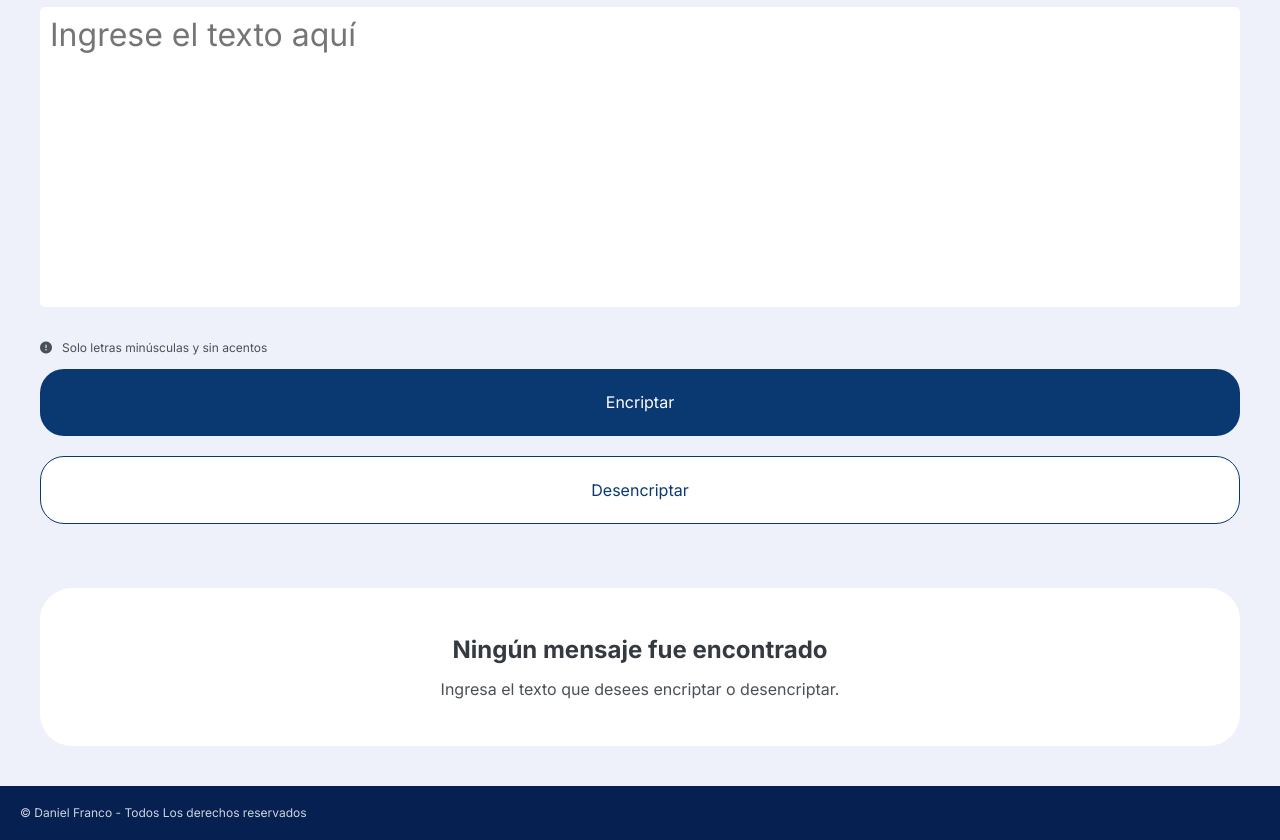
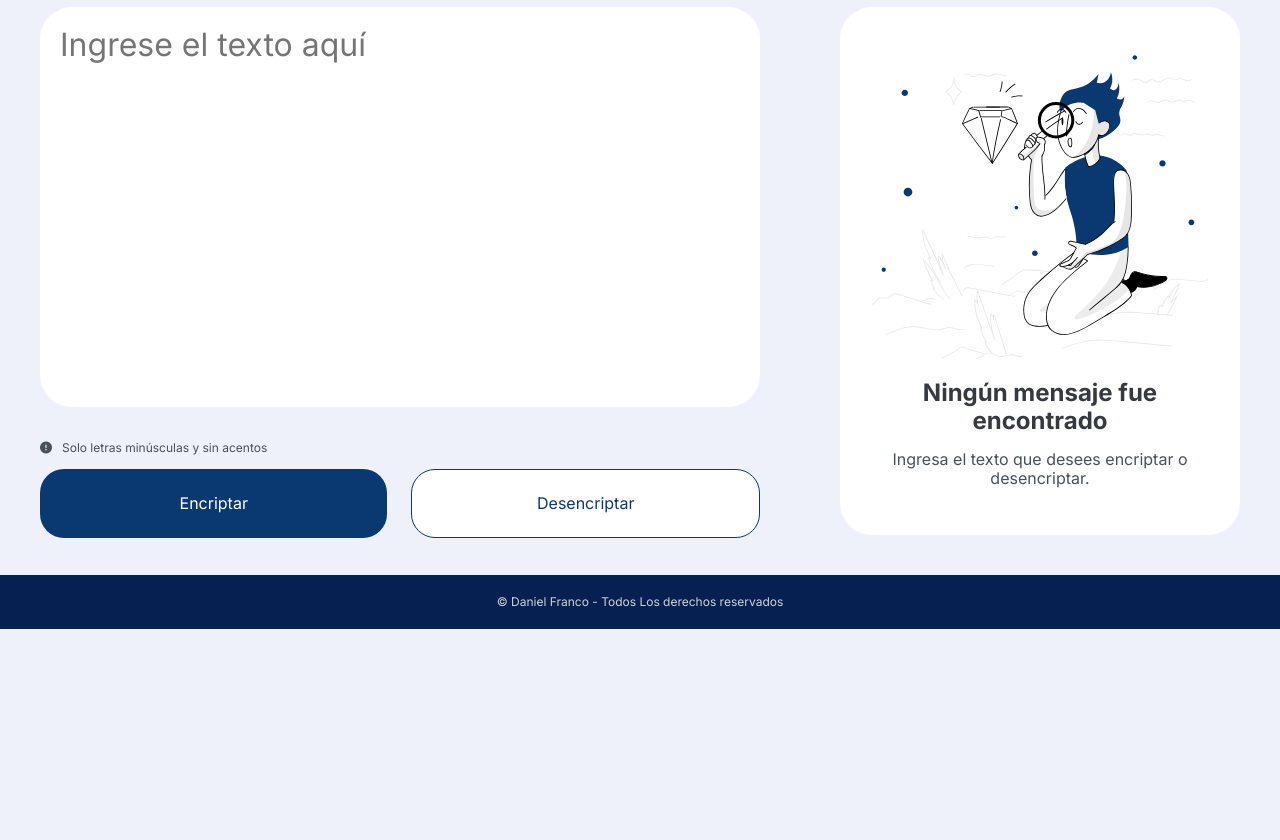
Before and after one commit to DFfranc/Encriptador_de_texto, a plain HTML site: page index.html in a window 1280 px wide. Shown: the part 93-933 px from the top of the page. After the commit the page ends 800 px from the top, so only its background shows below. Drawn offline with Linux system fonts and the light colour scheme.

Commit message:
CSS terminado para todos los tamaños de pantalla

```diff
--- a/css/styles.css
+++ b/css/styles.css
@@ -16,6 +16,7 @@ header {
     padding: 1rem;
     text-align: center;
     margin-bottom: 1rem;
+    width: 100%;
 }
 .titulo_principal{
     margin: 0 0 1.5rem 0;
@@ -29,8 +30,8 @@ header {
 .texto_entrada{
     resize: none;
     border: none;
-    border-radius: 0.5rem;
-    padding: 1rem;
+    border-radius: 3.2rem;
+    padding: 2rem;
     width: 100%;
     min-height: 30rem;
     font-size: 3.2rem;
@@ -90,8 +91,40 @@ header {
     margin-bottom: 1.6rem;
 }
 
+/* Contenido principal en pantalla de PC (940px)*/
+@media (min-width: 940px) {
+    .contenido_principal{
+        display: grid;
+        grid-template-columns: 2fr 1fr;
+        gap: 8rem;
+    }
+
+    .texto_entrada{
+        min-height: 40rem;
+    }
+
+    .btn_contenedor{
+        display: flex;
+        gap: 2.4rem;
+    }
+    .btn_encriptar,
+    .btn_desencriptar{
+        margin-bottom: 0;
+    }
+
+    /* Inserción de la imagen*/
+    .no_texto::before{
+        content: '';
+        display: block;
+        background-image: url(../img/Muñeco.svg);
+        height: 30.4rem;
+        width: 33.6rem;
+        margin-bottom: 2rem;
+    }
+}
+
 /* Footer */
-footer {
+footer{
     background-color: var(--darkBlue_500);
     padding: 2rem;
 }
@@ -99,4 +132,5 @@ footer {
     margin: 0;
     color: var(--gray_100);
     font-size: 1.2rem;
+    text-align: center;
 }
--- a/index.html
+++ b/index.html
@@ -18,11 +18,15 @@
             </div>
         </header>
 
-        <main>
-            <textarea class="texto_entrada" placeholder="Ingrese el texto aquí"></textarea>
-            <p class="advertencia"><i class="fa-solid fa-circle-exclamation"></i>Solo letras minúsculas y sin acentos</p>
-            <button class="btn_encriptar">Encriptar</button>
-            <button class="btn_desencriptar">Desencriptar</button>
+        <main class="contenido_principal">
+            <div>
+                <textarea class="texto_entrada" placeholder="Ingrese el texto aquí"></textarea>
+                <p class="advertencia"><i class="fa-solid fa-circle-exclamation"></i>Solo letras minúsculas y sin acentos</p>
+                <div class="btn_contenedor">
+                    <button class="btn_encriptar">Encriptar</button>
+                    <button class="btn_desencriptar">Desencriptar</button>
+                </div>
+            </div>
 
             <div class="texto_salida">
                 <p class="no_texto">
```
